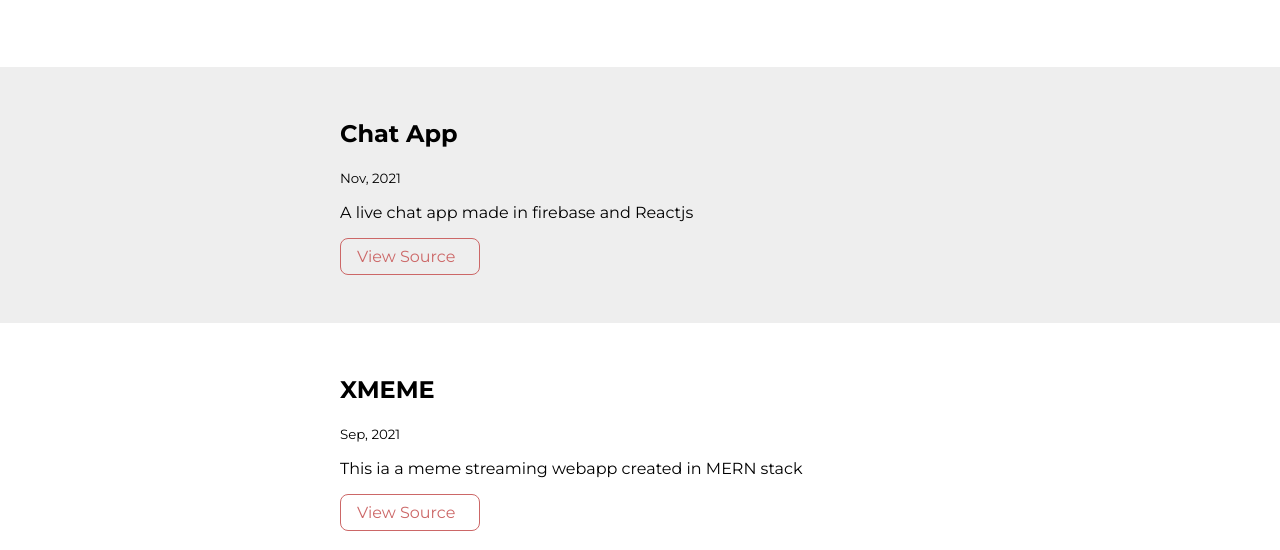
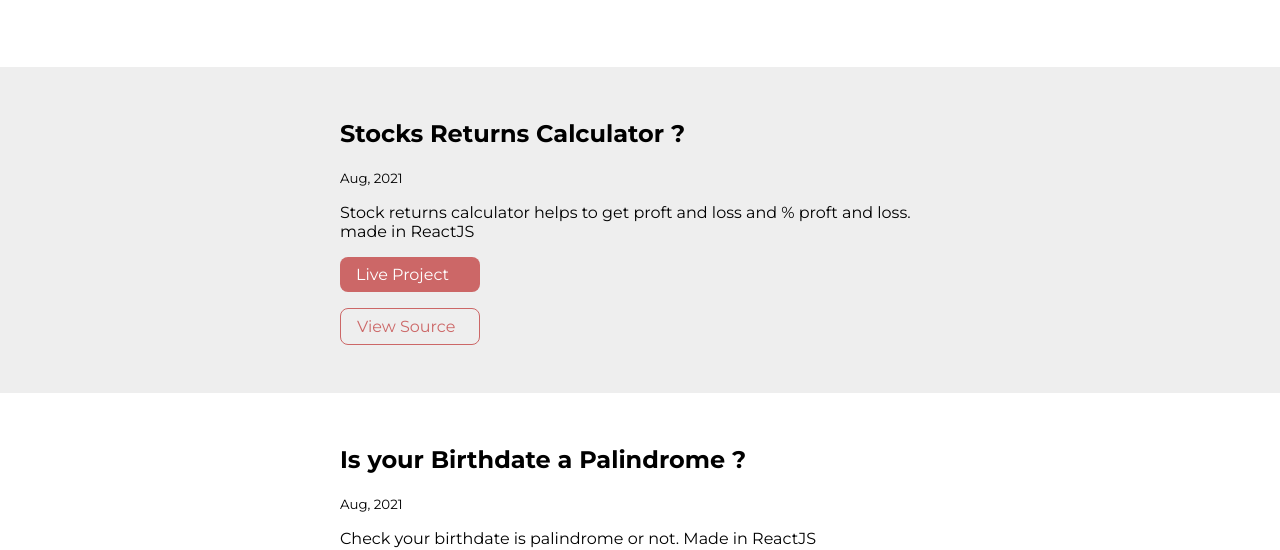
Before and after one commit to joshi-omkar/portfolioNgcamp, a plain HTML site: page project.html in a window 1280 px wide. Shown: the part 261-811 px from the top of the page. Drawn offline with Linux system fonts and the light colour scheme.

Commit message:
change in project

```diff
--- a/project.html
+++ b/project.html
@@ -28,33 +28,6 @@
     </header>
 
     <ul class="list-non-bullet">
-
-        <li class="odd">
-            <article class="showcase-list container container-center ">
-                <h1>Chat App</h1>
-            <small>Nov, 2021</small>
-            <p>A live chat app made in firebase and Reactjs
-            </p>
-
-            <a class="link link-secondary" href="https://github.com/joshi-omkar/chat-app
-            ">View Source</a>
-
-            </article>
-
-        </li>
-
-        <li >
-            <article class="showcase-list container container-center ">
-            <h1>XMEME</h1>
-            <small>Sep, 2021</small>
-            <p>This ia a meme streaming webapp created in MERN stack </p>
-            <a class="link link-secondary" href="https://github.com/joshi-omkar/xmeme
-            ">View Source</a>
-
-            </article>
-
-        </li>
-
 
         <li class="odd">
             <article class="showcase-list container container-center ">
```
